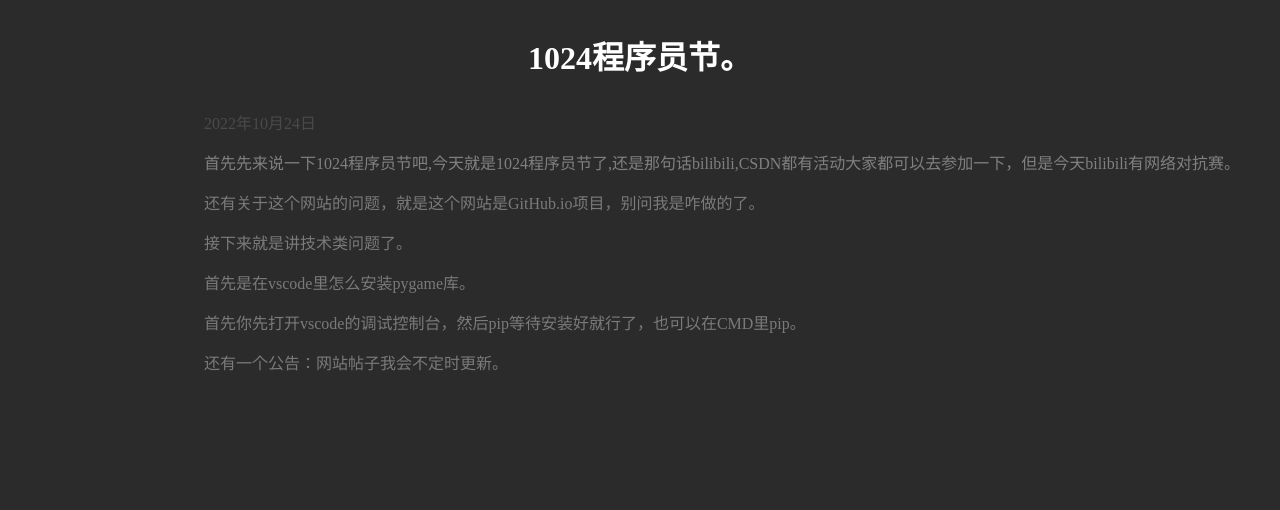
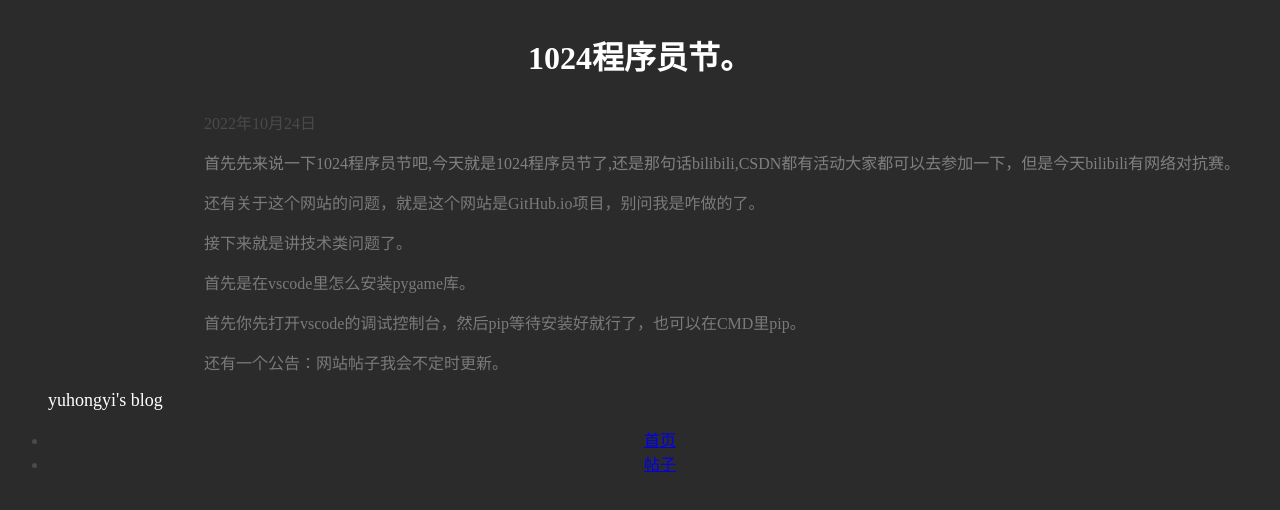
Before and after one commit to HTyhy/HTyhy.github.io, a plain HTML site: page 2022/1024.html in a window 1280 px wide. Drawn offline with Linux system fonts and the light colour scheme.

Commit message:
Update 1024.html

```diff
--- a/2022/1024.html
+++ b/2022/1024.html
@@ -17,5 +17,13 @@
     <p style="color:#7a7a7a"><div style="color:#7a7a7a"><pre style="font-family:微软雅黑">                                                 首先是在vscode里怎么安装pygame库。</pre></div></p>
     <p style="color:#7a7a7a"><div style="color:#7a7a7a"><pre style="font-family:微软雅黑">                                                 首先你先打开vscode的调试控制台，然后pip等待安装好就行了，也可以在CMD里pip。</pre></div></p>
     <p style="color:#7a7a7a"><div style="color:#7a7a7a"><pre style="font-family:微软雅黑">                                                 还有一个公告：网站帖子我会不定时更新。</pre></div></p>
+<div style="text-align: center;  color: #181818">
+    <ul style="color: #4a4a4a">
+        <p class="active" style="color: white;text-align: left"><font size="4" style="text-align: left">yuhongyi's blog</font></p>
+        <li><a href="grz.html">首页</a></li>
+
+        <li><a href="tizi.html">帖子</a></li>
+    </ul>
+</div>
 </body>
 </html>
```
